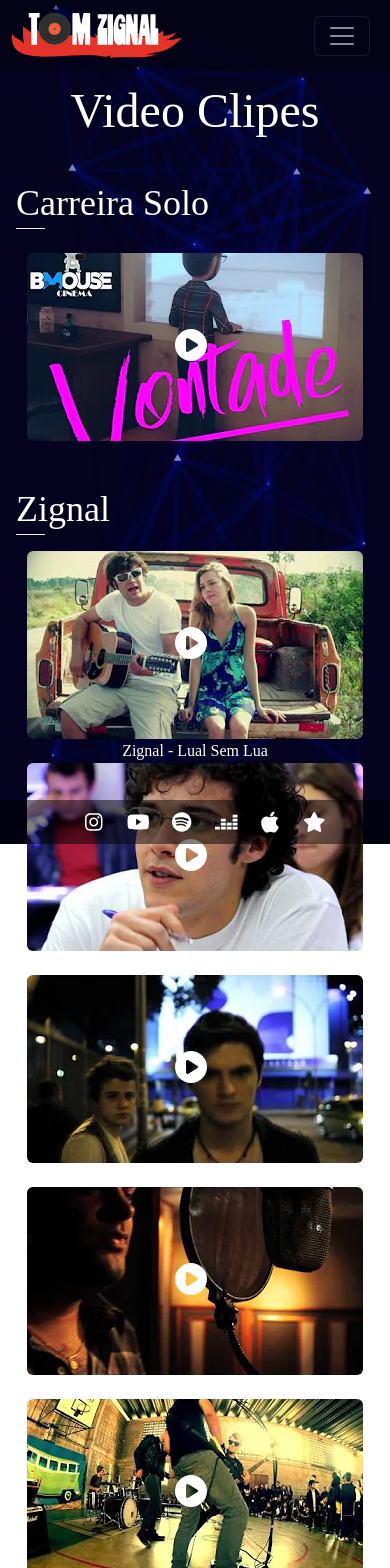
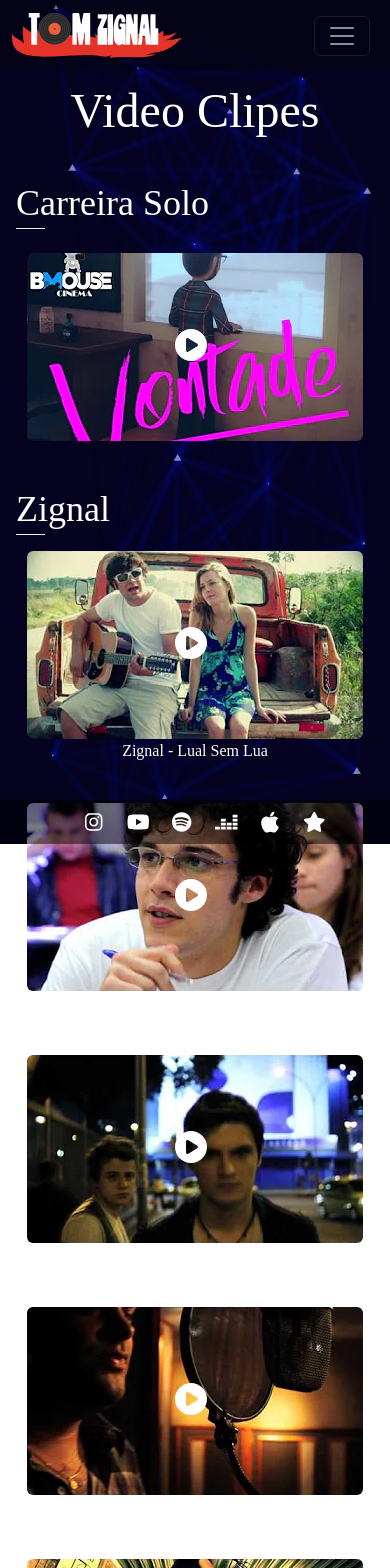
Before and after one commit to matheustxr/Zignal, a React (Vite) app: page /videos in a window 390 px wide. Shown: the top 1568 px of the page. Built offline with nearby package versions, Linux system fonts and the light colour scheme.

Commit message:
adequações gap page videos

```diff
--- a/src/pages/Videos.jsx
+++ b/src/pages/Videos.jsx
@@ -91,7 +91,7 @@ export default function Videos() {
         {/*ZIGNAL*/}
         <div className='mt-12'>
           <h2 className='text-4xl my-3 lineTitle max-768:text-start'>Zignal</h2>
-          <div className='grid max-768:grid-cols-1 lg:grid-cols-2  xl:grid-cols-3 justify-items-center sm:gap-12 lg:gap-16'>
+          <div className='grid max-768:grid-cols-1 lg:grid-cols-2  xl:grid-cols-3 justify-items-center sm:gap-12 gap-10 lg:gap-16'>
             {/*LUAL SEM LUA*/}
             <div >
               <div className='flex flex-col items-center'>
```
